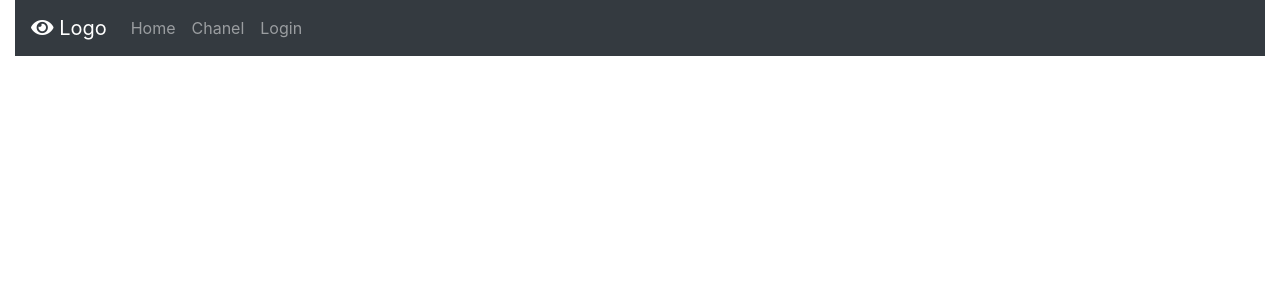
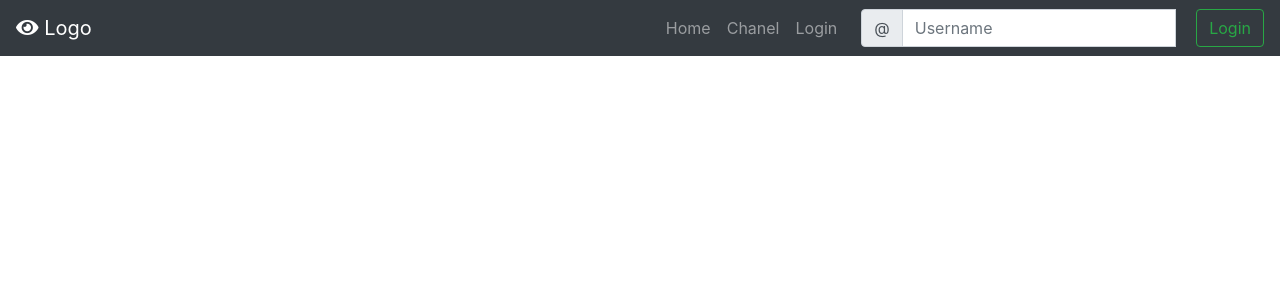
Before and after one commit to RodrigoOVarela/ProjectReactBootstrap, a React (Create React App) app: page / in a window 1280 px wide. Shown: the top 300 px of the page. Built offline with nearby package versions, Linux system fonts and the light colour scheme.

Commit message:
Implementado formulario com input de usuario e botao login

```diff
--- a/src/App.js
+++ b/src/App.js
@@ -5,8 +5,10 @@ import './App.css';
 class App extends Component {
   render() {
     return (
-      <div className="container-fluid">
+      <div className="container-fluid p-0">
         <nav className="navbar navbar-expand-md navbar-dark bg-dark">
+
+          <a className="navbar-brand" href="#"><i className="fas fa-eye"></i>&nbsp;Logo</a>
 
           <button className="navbar-toggler" type="button" data-toggle="collapse" data-target="#navbarMainToggler"
             aria-controls="navbarMainToggler" aria-expanded="false" aria-label="Toggle navigation">
@@ -14,15 +16,23 @@ class App extends Component {
           </button>
 
           <section className="collapse navbar-collapse" id="navbarMainToggler">
-            <a className="navbar-brand" href="#"><i className="fas fa-eye"></i>&nbsp;Logo</a>
-            <div className="navbar-nav">
+            <div className="navbar-nav ml-auto pr-3">
               <a className="nav-item nav-link" href="#">Home</a>
               <a className="nav-item nav-link" href="#">Chanel</a>
               <a className="nav-item nav-link" href="#">Login</a>
             </div>
+
+            <form className="form-line">
+              <div className="input-group">
+                <div className="input-group-prepend">
+                  <span className="input-group-text">@</span>
+                </div>
+                <input type="text" className="form-control mr-3" placeholder="Username"/>&nbsp;
+                <button className="btn btn-outline-success">Login</button>
+              </div>
+            </form>
+
           </section>
-
-
         </nav>
       </div>
     );
```
